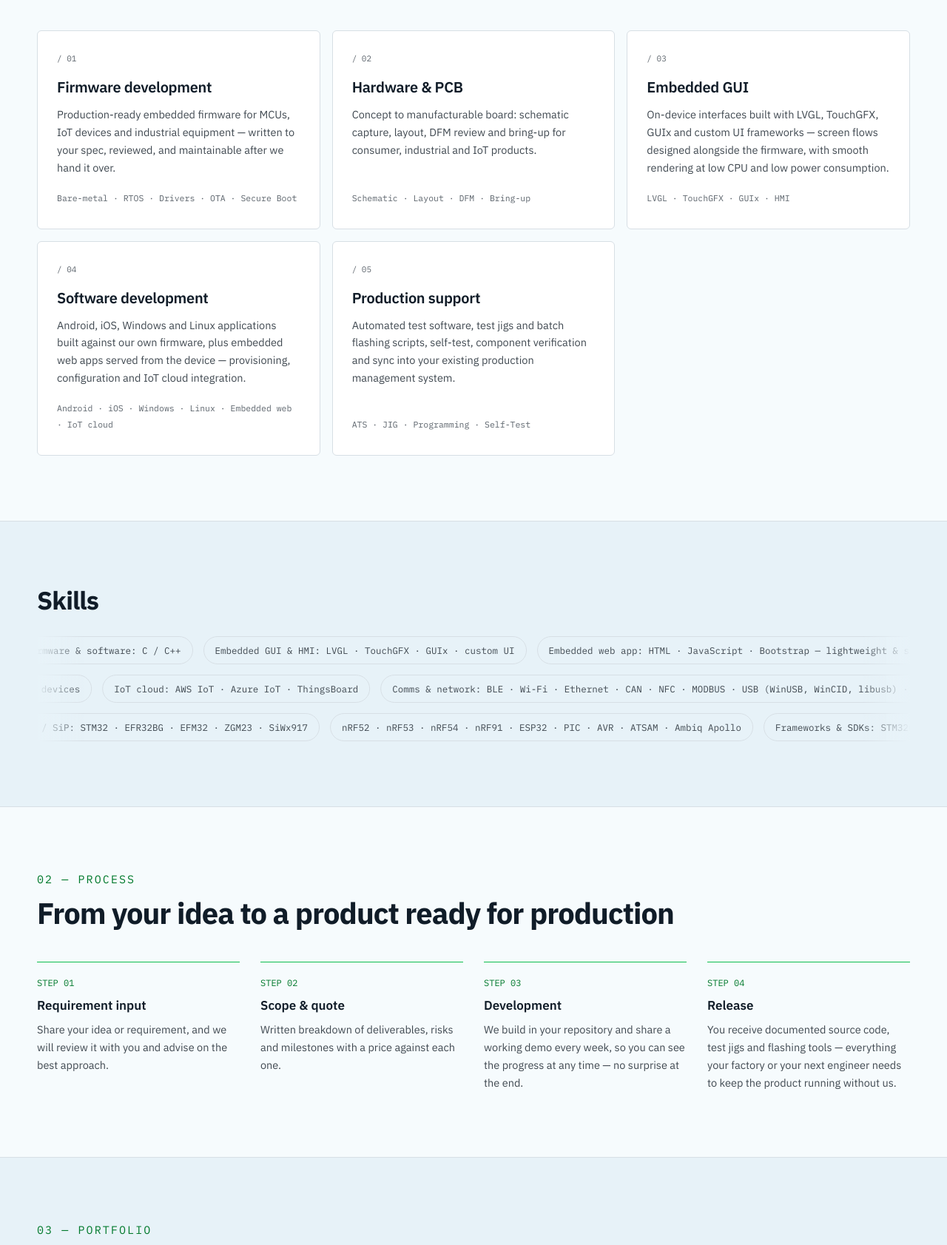
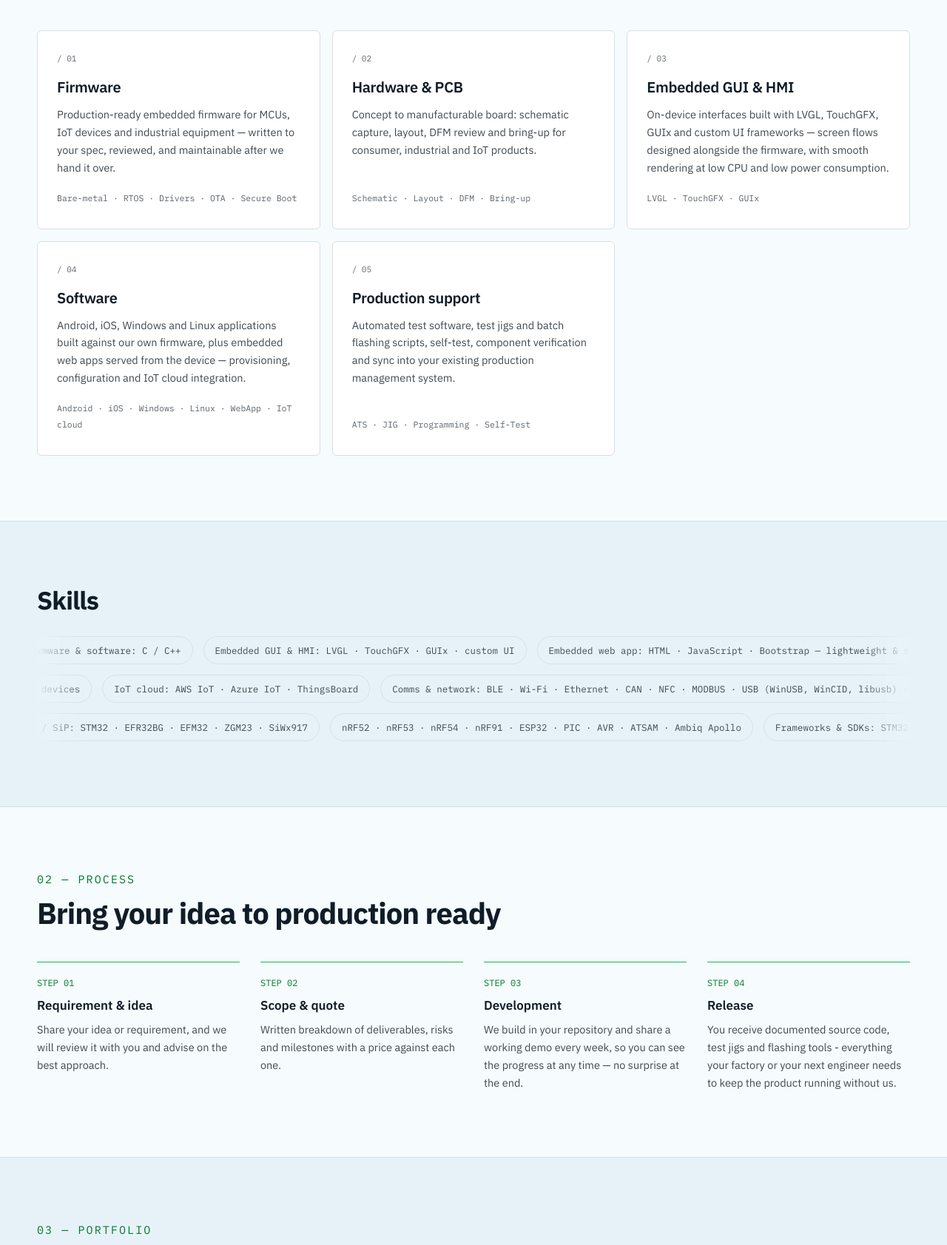
Before and after one commit to pnt325/pdiytech-website, a plain HTML site: page index.html in a window 1280 px wide. Shown: the part 1092-2775 px from the top of the page at 74% size. Drawn offline with Linux system fonts and the light colour scheme.

Commit message:
fix the contents

```diff
--- a/index.html
+++ b/index.html
@@ -386,8 +386,8 @@
   <div class="wrap hero-grid">
     <div>
       <div class="eyebrow mono">Low cost embedded engineering</div>
-      <h1>Embedded device development teams</h1>
-      <p class="hero-lead">Full-stack embedded product development: Firmware/Software, PCB design, mechanical/enclosure engineering, and graphical user interfaces (GUI) built with LVGL and TouchGFX. We ship the idea to production with a single team and low cost</p>
+      <h1>Embedded product development team.</h1>
+      <p class="hero-lead">Full-stack embedded product development: Firmware/Software, PCB design, mechanical/enclosure engineering, and graphical user interfaces (GUI) built with LVGL and TouchGFX. We ship the idea to production with a single team and low cost.</p>
       <div class="hero-cta">
         <a href="#contact" class="btn btn-accent btn-hero">Book a technical call</a>
         <a href="#work" class="btn btn-outline btn-hero">See the work</a>
@@ -481,7 +481,7 @@
     <div class="cards">
       <div class="card">
         <div class="card-num mono">/ 01</div>
-        <h3>Firmware development</h3>
+        <h3>Firmware</h3>
         <p>Production-ready embedded firmware for MCUs, IoT devices and industrial equipment — written to your spec, reviewed, and maintainable after we hand it over.</p>
         <div class="card-tags mono">Bare-metal · RTOS · Drivers · OTA · Secure Boot</div>
       </div>
@@ -493,15 +493,15 @@
       </div>
       <div class="card">
         <div class="card-num mono">/ 03</div>
-        <h3>Embedded GUI</h3>
+        <h3>Embedded GUI & HMI</h3>
         <p>On-device interfaces built with LVGL, TouchGFX, GUIx and custom UI frameworks — screen flows designed alongside the firmware, with smooth rendering at low CPU and low power consumption.</p>
-        <div class="card-tags mono">LVGL · TouchGFX · GUIx · HMI</div>
+        <div class="card-tags mono">LVGL · TouchGFX · GUIx</div>
       </div>
       <div class="card">
         <div class="card-num mono">/ 04</div>
-        <h3>Software development</h3>
+        <h3>Software</h3>
         <p>Android, iOS, Windows and Linux applications built against our own firmware, plus embedded web apps served from the device — provisioning, configuration and IoT cloud integration.</p>
-        <div class="card-tags mono">Android · iOS · Windows · Linux · Embedded web · IoT cloud</div>
+        <div class="card-tags mono">Android · iOS · Windows · Linux · WebApp · IoT cloud</div>
       </div>
       <div class="card">
         <div class="card-num mono">/ 05</div>
@@ -596,11 +596,11 @@
 <section class="section" id="process">
   <div class="wrap">
     <span class="eyebrow mono" style="display:block;margin-bottom:14px">02 — Process</span>
-    <h2 class="sec-title">From your idea to a product ready for production</h2>
+    <h2 class="sec-title">Bring your idea to production ready</h2>
     <div class="steps">
       <div class="step">
         <div class="step-num mono">STEP 01</div>
-        <h3>Requirement input</h3>
+        <h3>Requirement & idea</h3>
         <p>Share your idea or requirement, and we will review it with you and advise on the best approach.</p>
       </div>
       <div class="step">
@@ -616,7 +616,7 @@
       <div class="step">
         <div class="step-num mono">STEP 04</div>
         <h3>Release</h3>
-        <p>You receive documented source code, test jigs and flashing tools — everything your factory or your next engineer needs to keep the product running without us.</p>
+        <p>You receive documented source code, test jigs and flashing tools - everything your factory or your next engineer needs to keep the product running without us.</p>
       </div>
     </div>
   </div>
@@ -776,10 +776,9 @@
       <div class="contact-name">Phat Nguyen</div>
       <div class="contact-role">Founder, PDIY-Tech</div>
       <p>We have worked with embedded devices and on-device UI daily — ESP32, nRF, STM32, LVGL and TouchGFX.</p>
-      <p>Pick a time that suits you and it books straight into my calendar — you'll get a confirmation by email, usually the same day.</p>
       <div class="contact-links mono">
         <a href="https://www.linkedin.com/in/phatnt/" target="_blank" rel="noopener">
-          <svg width="17" height="17" viewBox="0 0 24 24" fill="currentColor" aria-hidden="true"><path d="M20.45 20.45h-3.56v-5.57c0-1.33-.03-3.04-1.85-3.04-1.86 0-2.14 1.45-2.14 2.94v5.67H9.35V9h3.41v1.56h.05c.48-.9 1.63-1.85 3.36-1.85 3.59 0 4.26 2.36 4.26 5.44v6.3zM5.34 7.43a2.07 2.07 0 1 1 0-4.14 2.07 2.07 0 0 1 0 4.14zm1.78 13.02H3.55V9h3.57v11.45zM22.22 0H1.77C.79 0 0 .77 0 1.72v20.56C0 23.23.79 24 1.77 24h20.45c.98 0 1.78-.77 1.78-1.72V1.72C24 .77 23.2 0 22.22 0z"></path></svg>Connect with me on LinkedIn</a>
+          <svg width="17" height="17" viewBox="0 0 24 24" fill="currentColor" aria-hidden="true"><path d="M20.45 20.45h-3.56v-5.57c0-1.33-.03-3.04-1.85-3.04-1.86 0-2.14 1.45-2.14 2.94v5.67H9.35V9h3.41v1.56h.05c.48-.9 1.63-1.85 3.36-1.85 3.59 0 4.26 2.36 4.26 5.44v6.3zM5.34 7.43a2.07 2.07 0 1 1 0-4.14 2.07 2.07 0 0 1 0 4.14zm1.78 13.02H3.55V9h3.57v11.45zM22.22 0H1.77C.79 0 0 .77 0 1.72v20.56C0 23.23.79 24 1.77 24h20.45c.98 0 1.78-.77 1.78-1.72V1.72C24 .77 23.2 0 22.22 0z"></path></svg>Connect me on LinkedIn</a>
       </div>
     </div>
 
@@ -789,7 +788,7 @@
       <p>Choose a time in my calendar and we'll talk through your product, the target silicon and where you are today.</p>
       <p class="booking-note">
         <svg width="16" height="16" viewBox="0 0 24 24" fill="none" stroke="currentColor" stroke-width="2" stroke-linecap="round" stroke-linejoin="round" aria-hidden="true"><circle cx="12" cy="12" r="9"></circle><path d="M12 7v5l3.5 2"></path></svg>
-        <span>Make sure you select your timezone before picking a time.</span>
+        <span>Make sure select your timezone before pick schedules.</span>
       </p>
       <a class="btn btn-accent booking-cta"
          href="https://outlook.office.com/book/bookingmeeting@pdiytech.com/?ismsaljsauthenabled"
```
